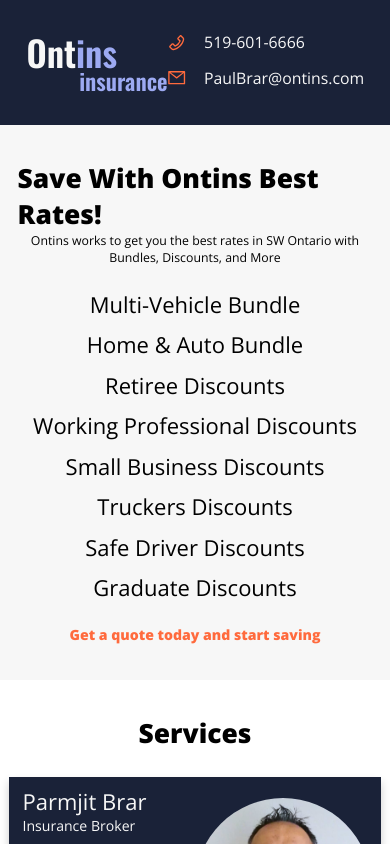
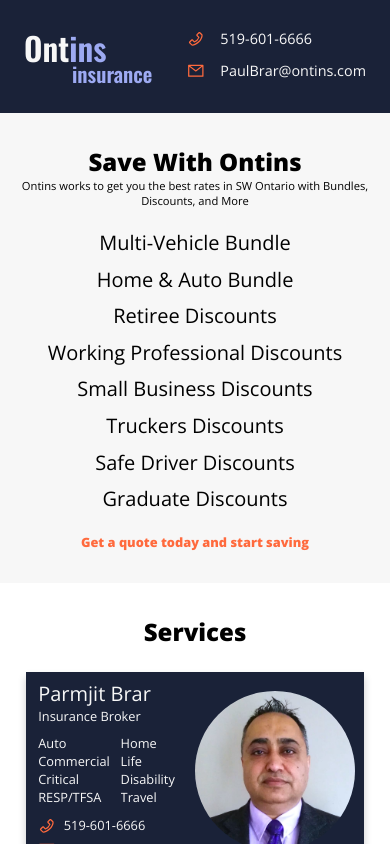
Before and after one commit to asantono/ontins, a React (Create React App) app: page / in a window 390 px wide. Shown: the top 844 px of the page. Built offline with nearby package versions, Linux system fonts and the light colour scheme; the HTML template or start-up script is replaced by a standard one.

Commit message:
changed global font at small

```diff
--- a/src/css/main.css
+++ b/src/css/main.css
@@ -21,7 +21,7 @@
   font-size: 62.5%; }
   @media (max-width: 596px) {
     html {
-      font-size: 55%; } }
+      font-size: 50%; } }
 
 body {
   box-sizing: border-box;
--- a/src/save/Save.js
+++ b/src/save/Save.js
@@ -7,7 +7,7 @@
 
   return (
     <div className="save">
-      <div className="save__title">Save With Ontins Best Rates!</div>
+      <div className="save__title">Save With Ontins</div>
       <div className="save__subtext">
         Ontins works to get you the best rates in SW Ontario with Bundles,
         Discounts, and More
--- a/src/scss/_reset.scss
+++ b/src/scss/_reset.scss
@@ -31,7 +31,7 @@
   //   font-size: 50%;
   // }
   @include sm {
-    font-size: 55%;
+    font-size: 50%;
   }
   // @include tn {
   //   font-size: 40%;
```
Also changed, not shown: 1 other file (tests, documents, lock files or other folders).
